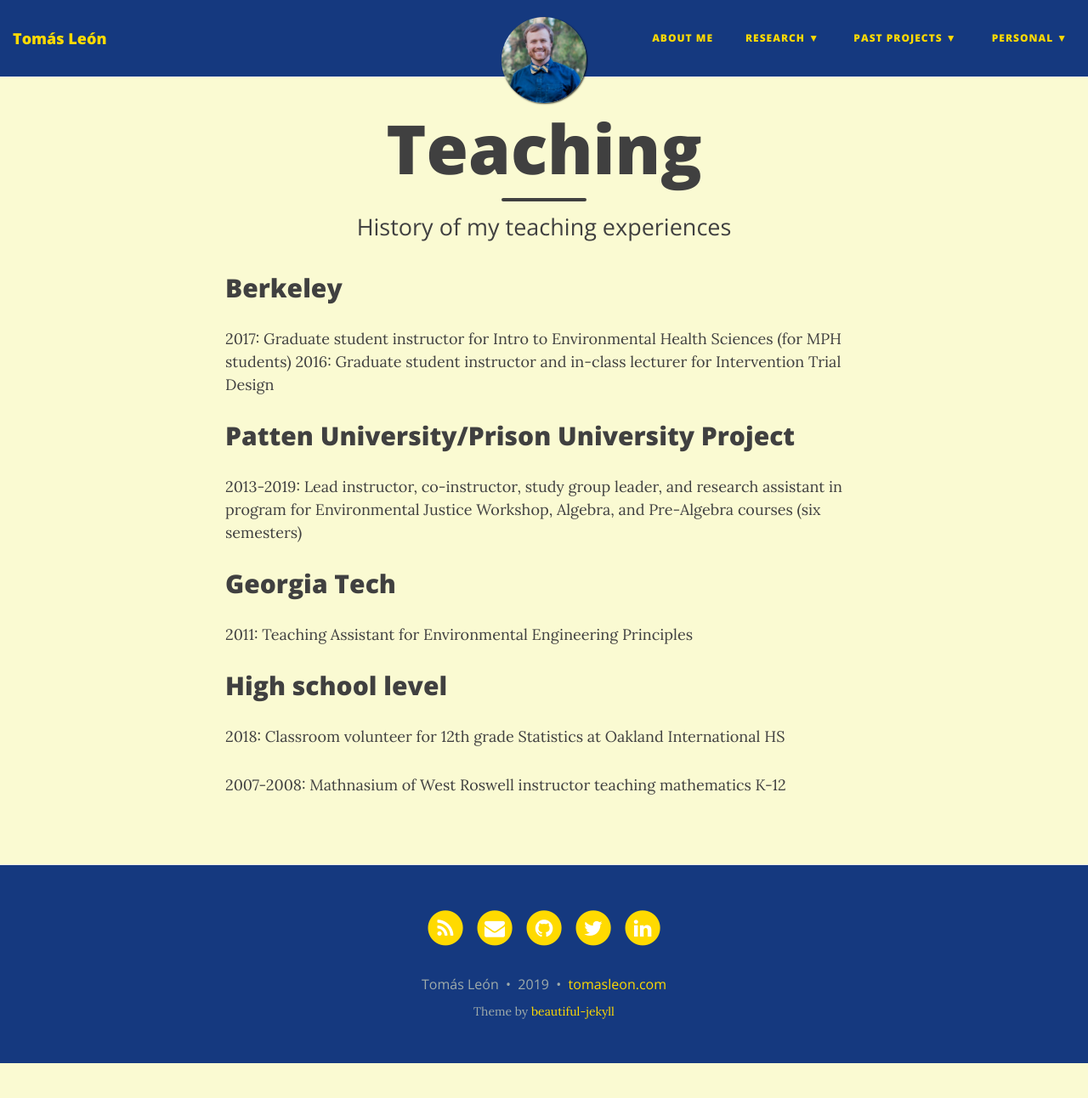
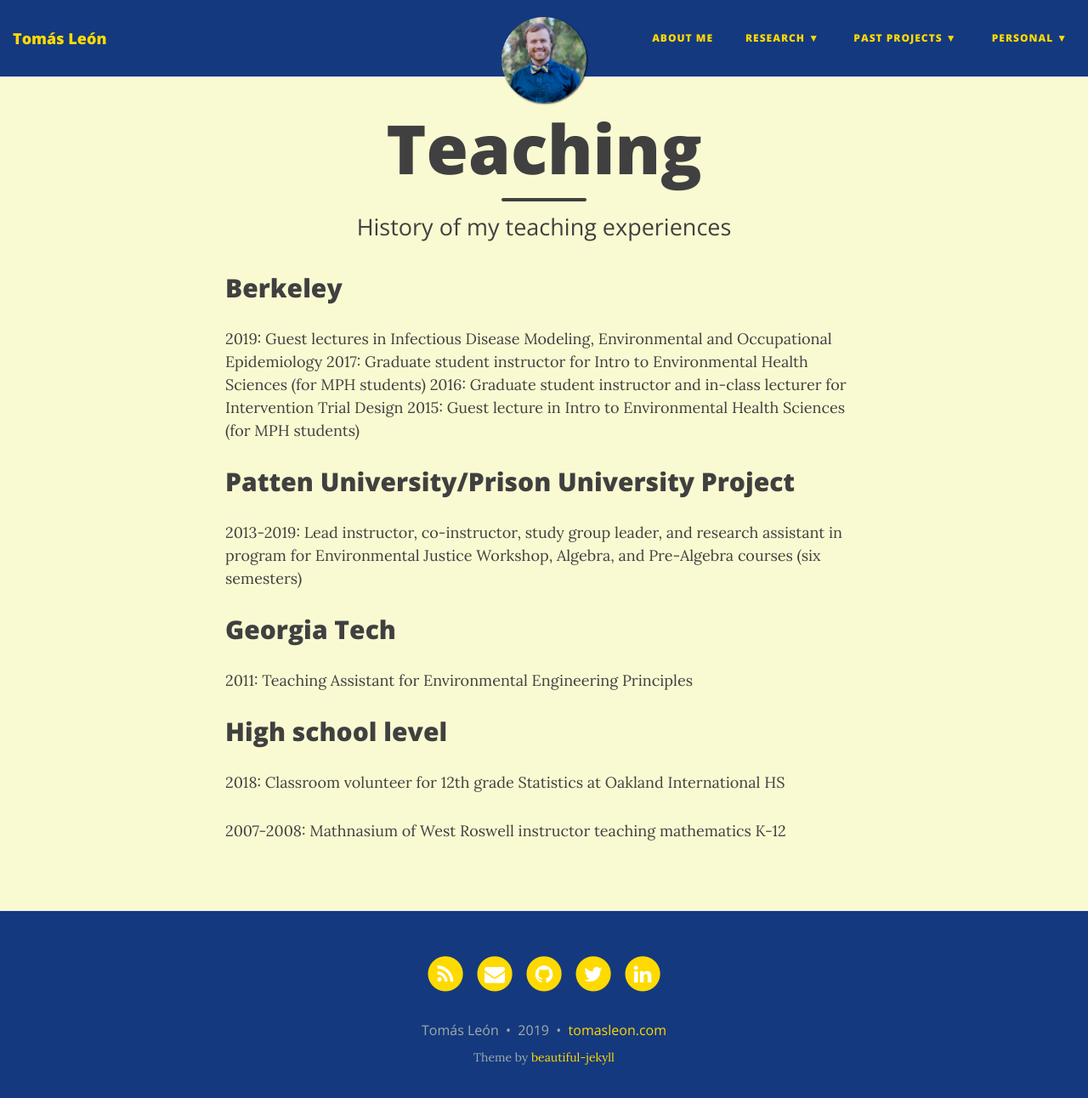
Before and after one commit to tomasleon/tomasleon.github.io, a Jekyll site: the page built from teaching.md, in a window 1280 px wide and 1305 px high. Shown: the top 1292 px of the window at 85% size. Built offline with Jekyll 4.4.1, drawn with Linux system fonts in a browser that asks for light colours; nearby versions of some CDN libraries.

Commit message:
Update w/ guest lectures

```diff
--- a/teaching.md
+++ b/teaching.md
@@ -6,8 +6,10 @@ subtitle: History of my teaching experiences
 
 ## Berkeley
 
+2019: Guest lectures in Infectious Disease Modeling, Environmental and Occupational Epidemiology
 2017: Graduate student instructor for Intro to Environmental Health Sciences (for MPH students)
 2016: Graduate student instructor and in-class lecturer for Intervention Trial Design
+2015: Guest lecture in Intro to Environmental Health Sciences (for MPH students)
 
 ## Patten University/Prison University Project
 
```
